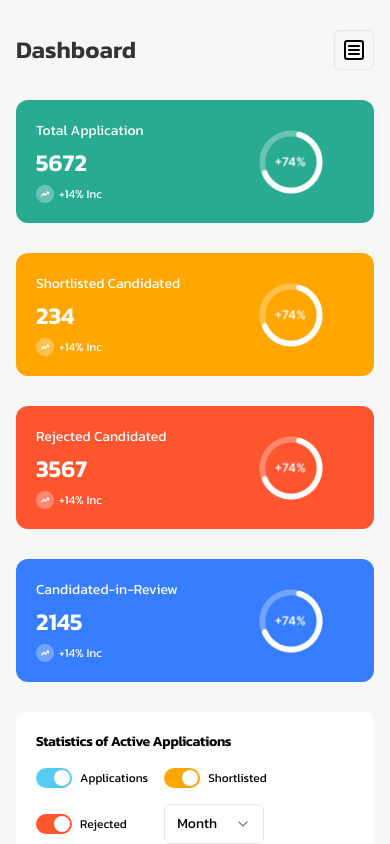
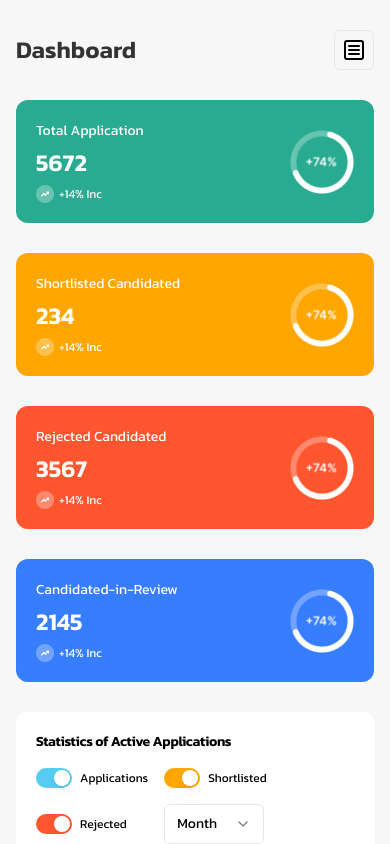
Before and after one commit to codegiyu/hrm-dashboard-mini, a React (Vite) app: page / in a window 390 px wide. Built offline with nearby package versions, Linux system fonts and the light colour scheme.

Commit message:
colored card responsiveness done

```diff
--- a/src/components/ColouredCards.tsx
+++ b/src/components/ColouredCards.tsx
@@ -4,7 +4,7 @@ export const Card = ({title,value,bgColor}: CardDetails) => {
   return (
       <div className={`${bgColor === "cyan" ? "bg-[#29AB91]" :
        bgColor === "darkyellow" ? "bg-[#FFA600]" : bgColor === "orange" ?
-        "bg-[#FF5630]" : "bg-[#377DFF]"} w-full rounded-xl p-5 flex items-center`}>
+        "bg-[#FF5630]" : "bg-[#377DFF]"} w-full rounded-xl p-5 flex items-center justify-between`}>
         <div className="w-[222.5px] flex flex-col gap-1">
           <h3 className="text-[14px] text-white font-normal">{title}</h3>
           <h2 className="text-[24px] font-semibold text-white">{value}</h2>
@@ -16,7 +16,7 @@ export const Card = ({title,value,bgColor}: CardDetails) => {
 };
 export const ColouredCards = () => {
   return (
-    <section className="grid lg:grid-cols-4 w-full gap-[30px]">
+    <section className="grid grid-cols-1 sm:grid-cols-2 md:grid-cols-2 lg:grid-cols-4 w-full gap-[30px]">
      {list.map((item, idx) =>{
        return <Card key={idx} title={item.title} value={item.value} bgColor={item.bgColor}/>
      })}
```
